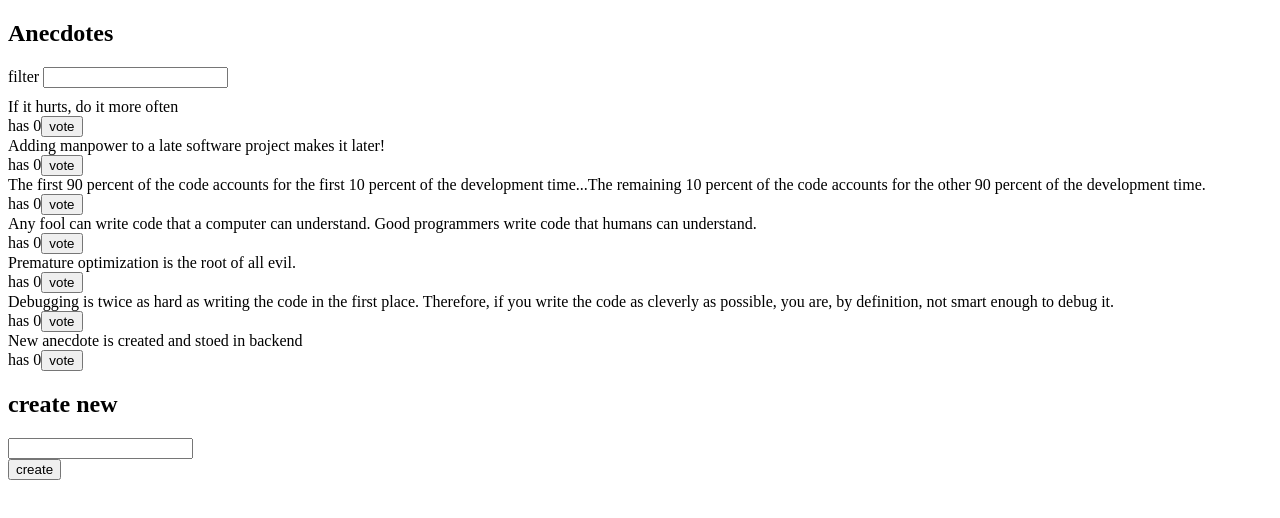
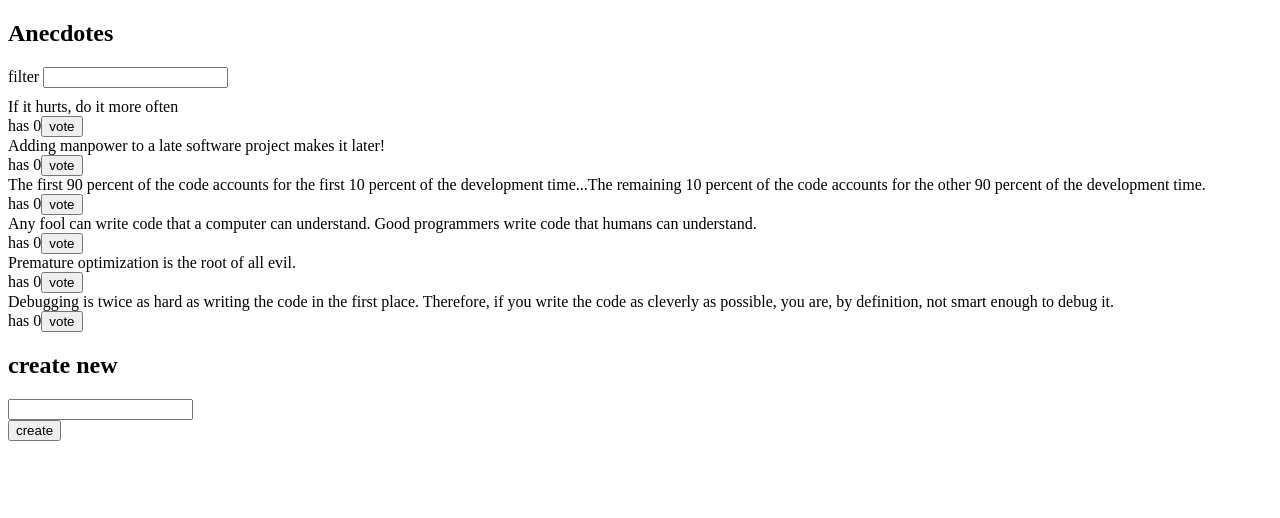
Before and after one commit to rakshan-kumr/FullStackOpenAssignments, a React (Create React App) app in the folder part6/redux-anecdotes/: page / in a window 1280 px wide. Shown: the top 518 px of the page. Built offline with nearby package versions, Linux system fonts and the light colour scheme; data requests are answered from the project's data file.

Commit message:
6.15 Anecdotes and the backend, step2 - Added vote functionality to Backend

```diff
--- a/part6/redux-anecdotes/db.json
+++ b/part6/redux-anecdotes/db.json
@@ -29,11 +29,6 @@
       "content": "Debugging is twice as hard as writing the code in the first place. Therefore, if you write the code as cleverly as possible, you are, by definition, not smart enough to debug it.",
       "id": "98312",
       "votes": 0
-    },
-    {
-      "content": "New anecdote is created and stoed in backend",
-      "id": "97536",
-      "votes": 0
     }
   ]
 }
--- a/part6/redux-anecdotes/src/components/AnecdoteList.js
+++ b/part6/redux-anecdotes/src/components/AnecdoteList.js
@@ -1,6 +1,7 @@
 import { useSelector, useDispatch } from 'react-redux'
 import { upVote } from '../reducers/anecdoteReducer'
 import { setNotifMessage } from '../reducers/notificationReducer'
+import anecdoteService from '../services/anecdotes'
 
 const AnecdoteList = () => {
   const anecdotes = useSelector(({ anecdotes, filter }) => {
@@ -13,11 +14,15 @@ const AnecdoteList = () => {
   const sortedAnecdotes = anecdotes.sort((a, b) => a.votes - b.votes)
 
   const dispatch = useDispatch()
-  const vote = (id) => {
+  const vote = async (id) => {
     console.log('vote', id)
     const votedAnecdote = anecdotes.find((anecdote) => anecdote.id === id)
+    const updatedAnecdote = { ...votedAnecdote, votes: votedAnecdote.votes + 1 }
+
+    const response = await anecdoteService.updateVote(id, updatedAnecdote)
+
     dispatch(upVote(id))
-    dispatch(setNotifMessage(`You voted "${votedAnecdote.content}"`))
+    dispatch(setNotifMessage(`You voted "${response.content}"`))
     setTimeout(() => {
       dispatch(setNotifMessage(null))
     }, 5000)
--- a/part6/redux-anecdotes/src/reducers/anecdoteReducer.js
+++ b/part6/redux-anecdotes/src/reducers/anecdoteReducer.js
@@ -8,6 +8,7 @@ const anecdoteSlice = createSlice({
       state.push(action.payload)
     },
     upVote(state, action) {
+      console.log(action.payload)
       const updatedState = state.map((obj) =>
         obj.id !== action.payload ? obj : { ...obj, votes: obj.votes + 1 }
       )
--- a/part6/redux-anecdotes/src/services/anecdotes.js
+++ b/part6/redux-anecdotes/src/services/anecdotes.js
@@ -15,4 +15,9 @@ const createNew = async (content) => {
   return response.data
 }
 
-export default { getAll, createNew }
+const updateVote = async (id, anecdote) => {
+  const response = await axios.put(`${baseUrl}/${id}`, anecdote)
+  return response.data
+}
+
+export default { getAll, createNew, updateVote }
```
